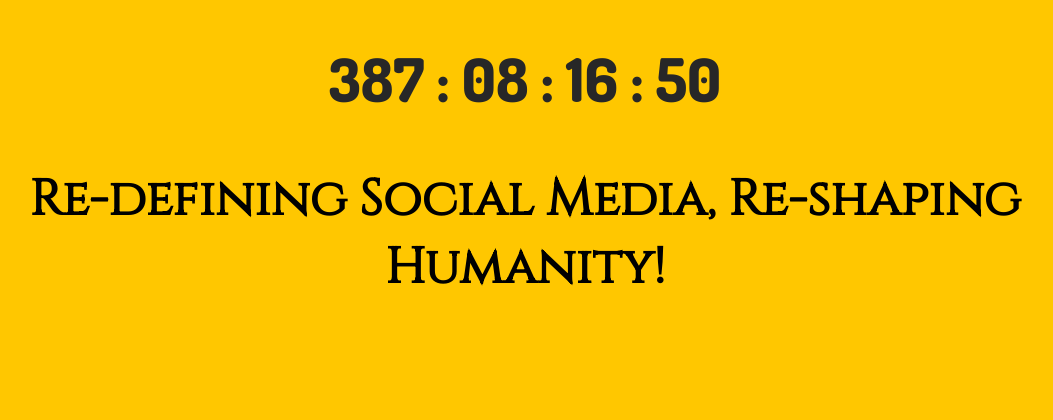
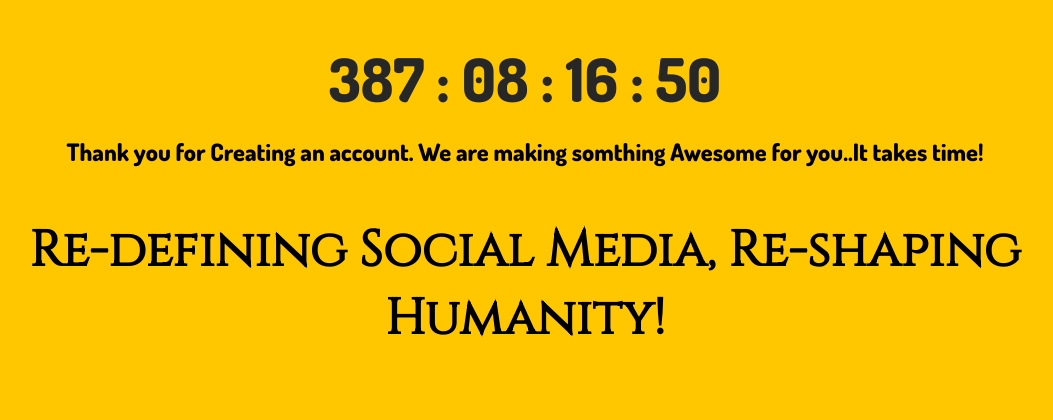
Before and after one commit to ReddyKousic/Stranect, a Flask app: template templates/AfterLoginHome.html in a window 1280 px wide. Shown: the top 420 px of the page, without its empty margins (115-1168 px from the left). Run offline with Flask 3, Linux system fonts and the light colour scheme; the template is opened without the code that fills it, so the values that code supplies are empty; some web fonts are replaced.

Commit message:
Main Home Page mid tagline added

```diff
--- a/templates/AfterLoginHome.html
+++ b/templates/AfterLoginHome.html
@@ -29,11 +29,14 @@
     font-weight: 800;
     font-size: 60px;
     margin: 0;
+    margin-bottom: 20px;
+
     color: #272727;
 
   }
 
   .countdown p {
+
     font-size: 1.5rem;
     margin: 0;
     color: black;
@@ -62,6 +65,7 @@
 <body>
 <div class="countdown">
   <h1 id="timer">365 : 00 : 00 : 00</h1>
+  <p>Thank you for Creating an account. We are making somthing Awesome for you..It takes time!</p>
 
 </div>
 <div class="sayer">
```
